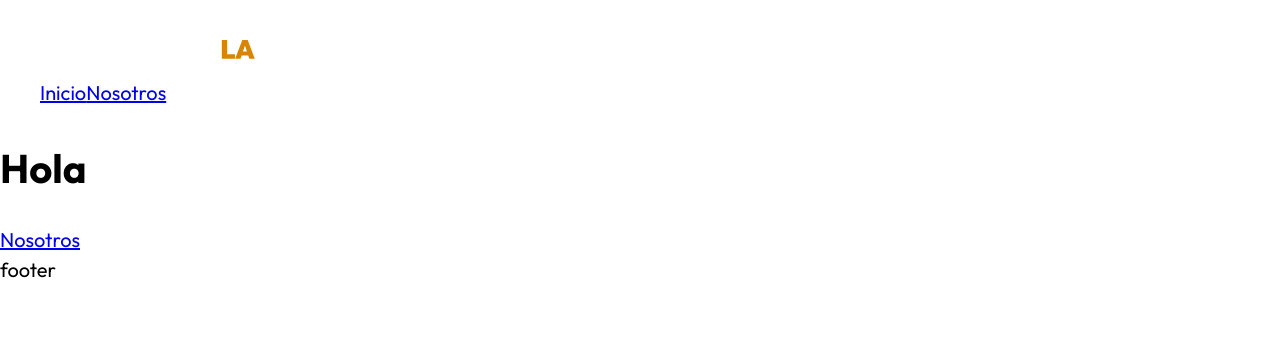
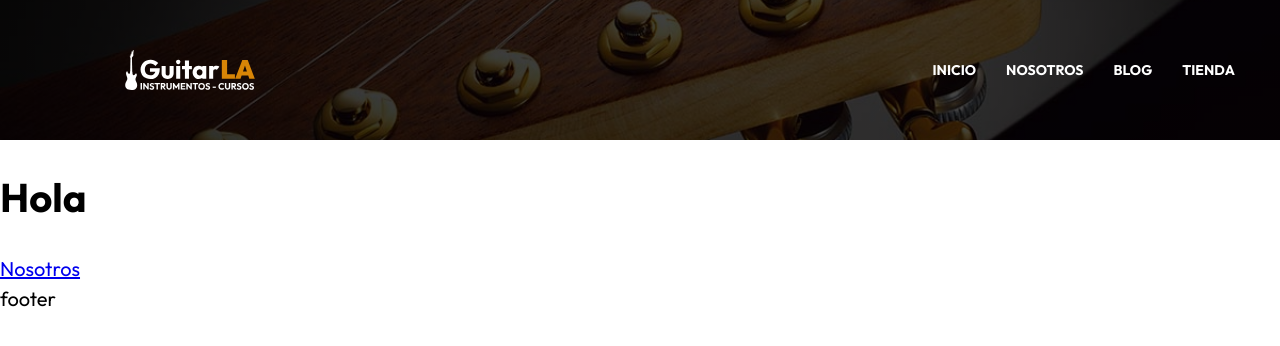
Before and after one commit to Zoes2/guitarla-nextjs, a Next.js app: page / in a window 1280 px wide. Shown: the top 346 px of the page. Built offline with nearby package versions, Linux system fonts and the light colour scheme.

Commit message:
creación vista de tienda y blog, estilos a header

```diff
--- a/components/header.js
+++ b/components/header.js
@@ -1,14 +1,15 @@
 import Image from "next/future/image"
 import Link from "next/link"
+import styles from '../styles/header.module.css'
 
 export default function Header() {
     return (
 
-        <header>
-            <div className="contenedor">
+        <header className={styles.header}>
+            <div className={`contenedor ${styles.barra}`}>
                 <Image src="/img/logo.svg" alt="logo" width={300} height={40} />
 
-                <nav>
+                <nav className={styles.navegacion}>
                     <Link href="/">
                         Inicio
                     </Link>
@@ -16,6 +17,14 @@
                     <Link href="/nosotros">
                         Nosotros
                     </Link>
+
+                    <Link href="/blog">
+                        Blog
+                    </Link>
+
+                    <Link href="/tienda">
+                        Tienda
+                    </Link>
                 </nav>
             </div>
         </header>
--- /dev/null
+++ b/styles/header.module.css
@@ -0,0 +1,44 @@
+.header {
+    background-image: linear-gradient(to right, rgb(0 0 0 / .8), rgb(0 0 0 / .7)), url(../public/img/header.jpg);
+    padding: 2rem 0;
+    background-position: center;
+    background-size: cover;
+}
+
+.barra {
+    display: flex;
+    flex-direction: column;
+    align-items: center;
+}
+@media (min-width: 768px) {
+    .barra {
+        flex-direction: row;
+        justify-content: space-between;
+    }
+}
+
+.navegacion {
+    margin-top: 5rem;
+    display: flex;
+    gap: 2rem;
+}
+@media (min-width: 768px) {
+    .navegacion {
+        margin: 0;
+    }
+}
+
+.navegacion a {
+    color: var(--white);
+    text-decoration: none;
+    font-size: 1.4rem;
+    font-weight: 700;
+    text-transform: uppercase;
+    padding: .5rem;
+    transition-property: background-color;
+    transition-duration: 300ms;
+}
+
+.navegacion a:hover {
+    background-color: var(--primary);
+}
```
Also changed, not shown: pages/blog.js (added, +13 -0 lines), pages/tienda.js (added, +13 -0 lines).
